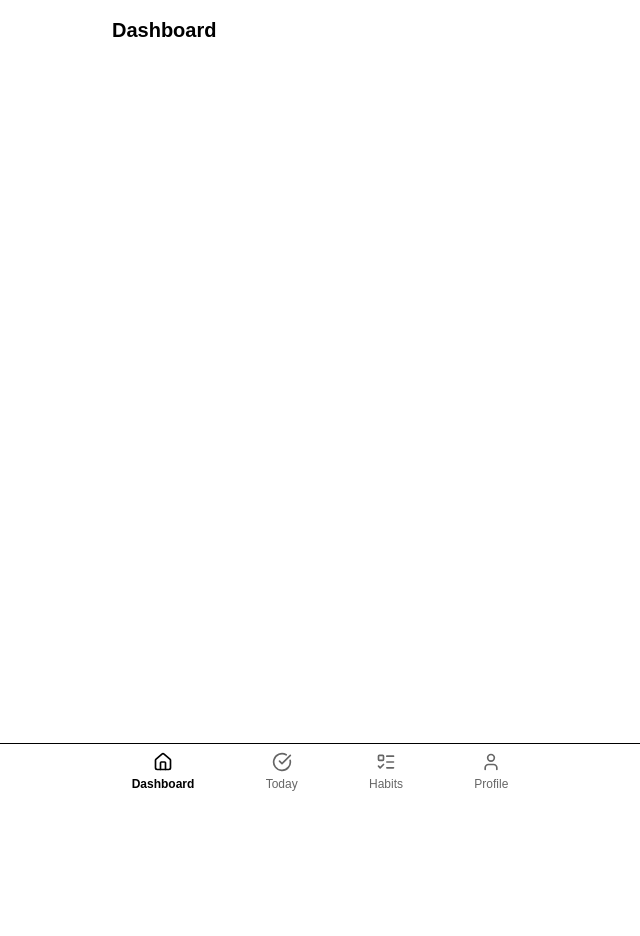
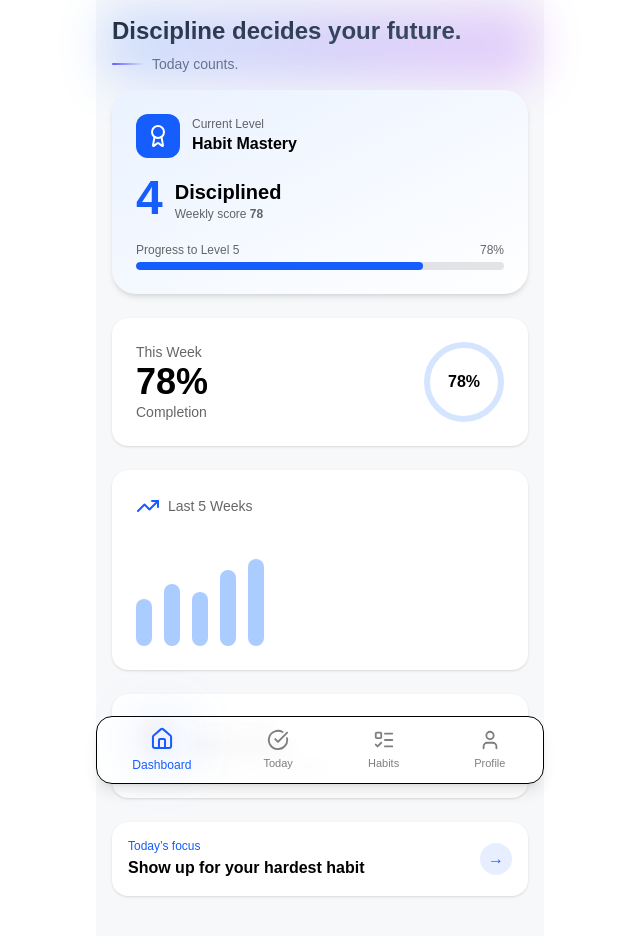
Before and after one commit to DARSHAN973/Garment-Tracking-System, a Next.js app in the folder darshan/self_projects /habit_tracker/: page / in a window 1280 px wide. Shown: the top 936 px of the page, without its empty margins (320-960 px from the left). Before the commit the page ends 800 px from the top, so only its background shows below. Built offline with nearby package versions, Linux system fonts and the light colour scheme.

Commit message:
complete todays page

```diff
--- a/darshan/self_projects /habit_tracker/app/(app)/layout.tsx
+++ b/darshan/self_projects /habit_tracker/app/(app)/layout.tsx
@@ -2,12 +2,7 @@
 
 import Link from "next/link";
 import { usePathname } from "next/navigation";
-import {
-  Home,
-  CheckCircle,
-  ListTodo,
-  User,
-} from "lucide-react";
+import { Home, CheckCircle, ListTodo, User } from "lucide-react";
 
 export default function AppLayout({
   children,
@@ -16,38 +11,39 @@ export default function AppLayout({
 }) {
   const pathname = usePathname();
 
-  const linkClass = (path: string) =>
-    pathname === path
-      ? "flex flex-col items-center text-black font-semibold"
-      : "flex flex-col items-center text-black opacity-60";
+  const isActive = (path: string) => pathname === path;
 
   return (
-    <div className="min-h-screen flex flex-col bg-white text-black">
-      <main className="flex-1 p-4 pb-24">
+    <div className="min-h-screen bg-[#f7f8fa] text-black">
+      <main className="pb-28 p-4 max-w-md mx-auto">
         {children}
       </main>
 
-      <nav className="fixed bottom-0 left-0 right-0 border-t bg-white">
-        <div className="max-w-md mx-auto flex justify-around py-2">
-          <Link href="/" className={linkClass("/")}>
-            <Home size={20} />
-            <span className="text-xs mt-1">Dashboard</span>
-          </Link>
-
-          <Link href="/today" className={linkClass("/today")}>
-            <CheckCircle size={20} />
-            <span className="text-xs mt-1">Today</span>
-          </Link>
-
-          <Link href="/habits" className={linkClass("/habits")}>
-            <ListTodo size={20} />
-            <span className="text-xs mt-1">Habits</span>
-          </Link>
-
-          <Link href="/profile" className={linkClass("/profile")}>
-            <User size={20} />
-            <span className="text-xs mt-1">Profile</span>
-          </Link>
+      <nav className="fixed bottom-4 left-0 right-0">
+        <div className="mx-auto max-w-md rounded-2xl bg-white/90 backdrop-blur border shadow-lg flex justify-around py-3">
+          {[
+            { href: "/", label: "Dashboard", Icon: Home },
+            { href: "/today", label: "Today", Icon: CheckCircle },
+            { href: "/habits", label: "Habits", Icon: ListTodo },
+            { href: "/profile", label: "Profile", Icon: User },
+          ].map(({ href, label, Icon }) => {
+            const active = isActive(href);
+            return (
+              <Link
+                key={href}
+                href={href}
+                className={`relative flex flex-col items-center gap-1 transition-all duration-200 ${
+                  active ? "text-blue-600 scale-110" : "opacity-50"
+                }`}
+              >
+                {active && (
+                  <span className="absolute -top-2 w-10 h-10 rounded-full bg-blue-500/20 blur-xl" />
+                )}
+                <Icon size={22} />
+                <span className="text-[11px]">{label}</span>
+              </Link>
+            );
+          })}
         </div>
       </nav>
     </div>
--- a/darshan/self_projects /habit_tracker/app/(app)/page.tsx
+++ b/darshan/self_projects /habit_tracker/app/(app)/page.tsx
@@ -1,7 +1,116 @@
+import { TrendingUp, AlertCircle, Award } from "lucide-react";
+
 export default function DashboardPage() {
   return (
-    <div>
-      <h1 className="text-xl font-semibold">Dashboard</h1>
+    <div className="space-y-6">
+      {/* Header */}
+      <div className="relative mb-4">
+        {/* Gradient Glow */}
+        <div className="absolute -inset-2 bg-linear-to-r from-blue-500 via-indigo-600 to-purple-600 rounded-2xl blur-xl opacity-20" />
+
+        {/* Content */}
+        <div className="relative">
+          <p className="text-2xl font-black leading-tight mb-2 bg-linear-to-br from-slate-800 via-slate-700 to-slate-600 bg-clip-text text-transparent">
+            Discipline decides your future.
+          </p>
+          <p className="text-sm text-slate-500 font-medium flex items-center gap-2">
+            <span className="w-8 h-0.5 bg-linear-to-r from-indigo-500 to-transparent rounded-full" />
+            Today counts.
+          </p>
+        </div>
+      </div>
+
+      {/* LEVEL — HERO */}
+      <div className="relative rounded-3xl bg-white shadow-md p-6 overflow-hidden">
+        <div className="absolute inset-0 bg-linear-to-br from-blue-500/10 to-transparent" />
+        <div className="relative">
+          <div className="flex items-center gap-3 mb-4">
+            <div className="w-11 h-11 rounded-xl bg-blue-600 flex items-center justify-center">
+              <Award className="text-white" />
+            </div>
+            <div>
+              <p className="text-xs opacity-60">Current Level</p>
+              <p className="font-semibold">Habit Mastery</p>
+            </div>
+          </div>
+
+          <div className="flex items-end gap-3">
+            <h2 className="text-5xl font-extrabold text-blue-600 leading-none">
+              4
+            </h2>
+            <div>
+              <p className="text-xl font-bold">Disciplined</p>
+              <p className="text-xs opacity-60">
+                Weekly score <span className="font-semibold">78</span>
+              </p>
+            </div>
+          </div>
+
+          {/* Progress */}
+          <div className="mt-5">
+            <div className="flex justify-between text-xs opacity-60 mb-1">
+              <span>Progress to Level 5</span>
+              <span>78%</span>
+            </div>
+            <div className="h-2 rounded-full bg-black/10 overflow-hidden">
+              <div className="h-full w-[78%] bg-blue-600 rounded-full" />
+            </div>
+          </div>
+        </div>
+      </div>
+
+      {/* WEEKLY PROGRESS */}
+      <div className="rounded-2xl bg-white shadow-sm p-6 flex items-center justify-between">
+        <div>
+          <p className="text-sm opacity-60">This Week</p>
+          <p className="text-4xl font-bold">78%</p>
+          <p className="text-sm opacity-60">Completion</p>
+        </div>
+
+        <div className="w-20 h-20 rounded-full border-[6px] border-blue-500/20 flex items-center justify-center font-semibold">
+          78%
+        </div>
+      </div>
+
+      {/* TREND */}
+      <div className="rounded-2xl bg-white shadow-sm p-6">
+        <div className="flex items-center gap-2 mb-4">
+          <TrendingUp className="text-blue-600" />
+          <p className="text-sm opacity-60">Last 5 Weeks</p>
+        </div>
+        <div className="flex items-end gap-3 h-28">
+          {[42, 55, 48, 68, 78].map((v, i) => (
+            <div
+              key={i}
+              style={{ height: `${v}%` }}
+              className="w-4 rounded-full bg-blue-500/40"
+            />
+          ))}
+        </div>
+      </div>
+
+      {/* INSIGHT */}
+      <div className="rounded-2xl bg-white shadow-sm p-6 flex gap-4">
+        <div className="w-10 h-10 rounded-lg bg-red-500/10 flex items-center justify-center">
+          <AlertCircle className="text-red-600" />
+        </div>
+        <div>
+          <p className="text-xs opacity-60">Needs Attention</p>
+          <p className="font-semibold">Morning Run</p>
+          <p className="text-xs opacity-60">Missed 4 times this week</p>
+        </div>
+      </div>
+
+      <div className="rounded-2xl bg-white shadow-sm p-4 flex items-center justify-between">
+        <div>
+          <p className="text-xs text-blue-600 font-medium">Today’s focus</p>
+          <p className="font-semibold mt-0.5">Show up for your hardest habit</p>
+        </div>
+
+        <div className="w-8 h-8 rounded-full bg-blue-600/10 flex items-center justify-center">
+          <span className="text-blue-600 font-semibold">→</span>
+        </div>
+      </div>
     </div>
   );
 }
--- a/darshan/self_projects /habit_tracker/app/(app)/today/page.tsx
+++ b/darshan/self_projects /habit_tracker/app/(app)/today/page.tsx
@@ -1,7 +1,116 @@
+import { CheckCircle, Clock, Flame } from "lucide-react";
+
 export default function TodayPage() {
+  const habits = [
+    { id: 1, name: "Morning Run", category: "Health", duration: "20 min", completed: false },
+    { id: 2, name: "Reading", category: "Learning", duration: "30 min", completed: true },
+    { id: 3, name: "Meditation", category: "Mindfulness", duration: "15 min", completed: false },
+    { id: 4, name: "Code Practice", category: "Career", duration: "45 min", completed: true },
+    { id: 5, name: "Evening Walk", category: "Health", duration: "25 min", completed: false },
+  ];
+
+  const completedCount = habits.filter(h => h.completed).length;
+  const totalCount = habits.length;
+
   return (
-    <div>
-      <h1 className="text-xl font-semibold">Today</h1>
+    <div className="space-y-6">
+      {/* Header with Gradient Glow */}
+      <div className="relative mb-4">
+        {/* Gradient Glow */}
+        <div className="absolute -inset-2 bg-linear-to-r from-blue-500 via-indigo-600 to-purple-600 rounded-2xl blur-xl opacity-20" />
+
+        {/* Content */}
+        <div className="relative">
+          <p className="text-2xl font-black leading-tight mb-2 bg-linear-to-br from-slate-800 via-slate-700 to-slate-600 bg-clip-text text-transparent">
+            Today&apos;s Mission
+          </p>
+          <p className="text-sm text-slate-500 font-medium flex items-center gap-2">
+            <span className="w-8 h-0.5 bg-linear-to-r from-indigo-500 to-transparent rounded-full" />
+            Focus on showing up
+          </p>
+        </div>
+      </div>
+
+      {/* Today's Progress Card */}
+      <div className="relative rounded-3xl bg-white shadow-md p-6 overflow-hidden">
+        <div className="absolute inset-0 bg-linear-to-br from-blue-500/10 to-transparent" />
+        <div className="relative">
+          <div className="flex items-center justify-between mb-4">
+            <div className="flex items-center gap-3">
+              <div className="w-11 h-11 rounded-xl bg-blue-600 flex items-center justify-center">
+                <Flame className="text-white" />
+              </div>
+              <div>
+                <p className="text-xs opacity-60">Today&apos;s Progress</p>
+                <p className="font-semibold">{completedCount} of {totalCount} completed</p>
+              </div>
+            </div>
+
+            <div className="text-right">
+              <p className="text-3xl font-extrabold text-blue-600 leading-none">
+                {Math.round((completedCount / totalCount) * 100)}%
+              </p>
+            </div>
+          </div>
+
+          {/* Progress Bar */}
+          <div className="h-2 rounded-full bg-black/10 overflow-hidden">
+            <div
+              className="h-full bg-blue-600 rounded-full transition-all duration-500"
+              style={{ width: `${(completedCount / totalCount) * 100}%` }}
+            />
+          </div>
+        </div>
+      </div>
+
+      {/* Habit List */}
+      <div className="space-y-3">
+        {habits.map((habit) => (
+          <div
+            key={habit.id}
+            className={`rounded-2xl bg-white shadow-sm p-5 flex items-center justify-between transition-all ${
+              habit.completed ? 'opacity-60' : ''
+            }`}
+          >
+            <div className="flex items-center gap-4">
+              <div
+                className={`w-6 h-6 rounded-full flex items-center justify-center transition-all ${
+                  habit.completed
+                    ? 'bg-blue-600'
+                    : 'border-2 border-blue-600'
+                }`}
+              >
+                {habit.completed && <CheckCircle className="w-5 h-5 text-white" />}
+              </div>
+              <div>
+                <p className={`font-semibold ${habit.completed ? 'line-through' : ''}`}>
+                  {habit.name}
+                </p>
+                <div className="flex items-center gap-2 mt-1">
+                  <p className="text-xs opacity-60">{habit.category}</p>
+                  <span className="text-xs opacity-40">•</span>
+                  <p className="text-xs opacity-60 flex items-center gap-1">
+                    <Clock className="w-3 h-3" />
+                    {habit.duration}
+                  </p>
+                </div>
+              </div>
+            </div>
+          </div>
+        ))}
+      </div>
+
+      {/* Motivational Footer */}
+      <div className="rounded-2xl bg-white shadow-sm p-5 flex items-center justify-between">
+        <div>
+          <p className="text-xs text-blue-600 font-medium">Remember</p>
+          <p className="font-semibold mt-0.5">Even one habit done today is progress.</p>
+        </div>
+
+        <div className="w-8 h-8 rounded-full bg-blue-600/10 flex items-center justify-center">
+          <span className="text-blue-600 font-semibold">✓</span>
+        </div>
+      </div>
     </div>
   );
 }
```
